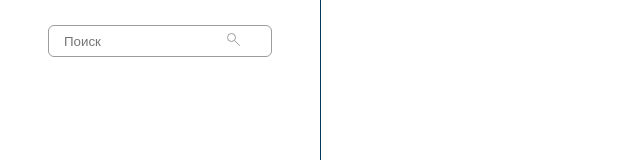
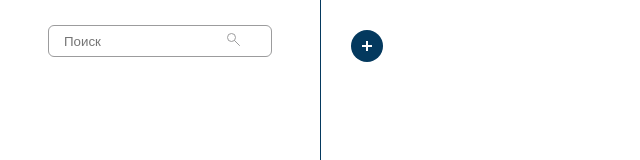
Before and after one commit to nikogorichev/notes, a React (Create React App) app: page / in a window 1280 px wide. Shown: the top 160 px of the page, without its empty margins (0-640 px from the left). Built offline with nearby package versions, Linux system fonts and the light colour scheme.

Commit message:
add type for cards, add button

```diff
--- /dev/null
+++ b/src/components/Cards/AddButton/AddButton.module.scss
@@ -0,0 +1,19 @@
+@import "~/src/assets/styles/main.scss";
+
+.button {
+  border: 0;
+  padding: 0;
+  border-radius: 50%;
+  width: 32px;
+  height: 32px;
+  background-color: $primary;
+  display: flex;
+  align-items: center;
+  justify-content: center;
+  cursor: pointer;
+
+  &:hover {
+  background-color: $secondary;
+
+  }
+}
--- /dev/null
+++ b/src/components/Cards/AddButton/AddButton.tsx
@@ -0,0 +1,13 @@
+import styles from "./AddButton.module.scss";
+import { ReactComponent as IconAdd } from "assets/images/iconAdd.svg";
+
+const AddButton = () => {
+
+  return (
+    <button className={styles.button}>
+      <IconAdd />
+    </button>
+  );
+};
+
+export default AddButton;
--- a/src/components/Cards/Cards.tsx
+++ b/src/components/Cards/Cards.tsx
@@ -1,10 +1,17 @@
+/* eslint-disable @typescript-eslint/no-unused-vars */
+import { useState } from "react";
+import AddButton from "./AddButton/AddButton";
 import styles from "./Cards.module.scss";
+import { Card } from "utils/types/Card";
 
 const Cards = () => {
+  const [cards, setCards] = useState<Card[]>([]);
+  const [isOpenWindow, setIsOpenWindow] = useState(false)
   return (
     <div className={styles.wrapper}>
-
-      <div className={styles.header}></div>
+      <div className={styles.header}>
+        <AddButton />
+      </div>
     </div>
   );
 };
--- a/src/components/Sidebar/SearchInput/SearchInput.module.scss
+++ b/src/components/Sidebar/SearchInput/SearchInput.module.scss
@@ -11,12 +11,12 @@
   padding: 5px 30px 5px 15px;
   border: 1px solid $grey;
   border-radius: 6px;
-  caret-color: $primary;
+  caret-color: $secondary;
   &:visited,
   &:focus,
   &:hover {
     outline: none;
-    border: 1px solid $primary !important;
+    border: 1.5px solid $secondary;
   }
 }
 
--- /dev/null
+++ b/src/utils/types/Card.ts
@@ -0,0 +1,8 @@
+export type Card = {
+  id: string;
+  title: string;
+  description: string;
+  tags: string[];
+  isFavorite: boolean;
+  isDeleted: boolean;
+};
```
Also changed, not shown: src/shared/ModalWindow/ModalWindow.module.scss (added, +26 -0 lines), src/shared/ModalWindow/ModalWindow.tsx (added, +36 -0 lines), src/assets/images/iconAdd.svg (added).
